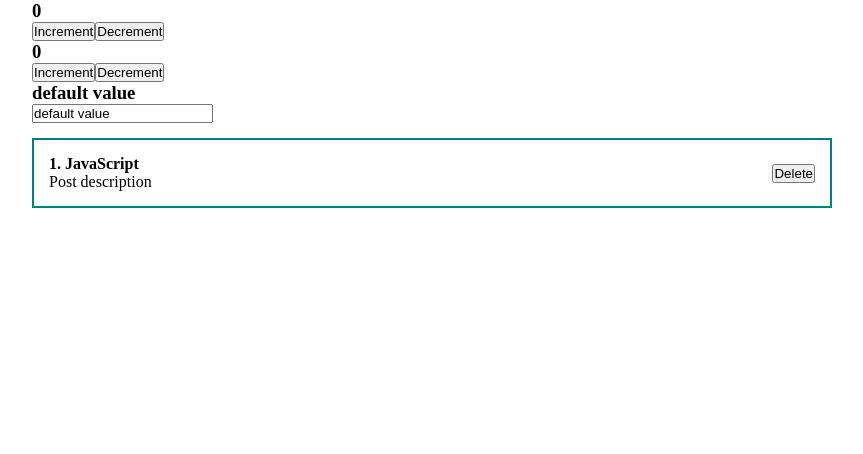
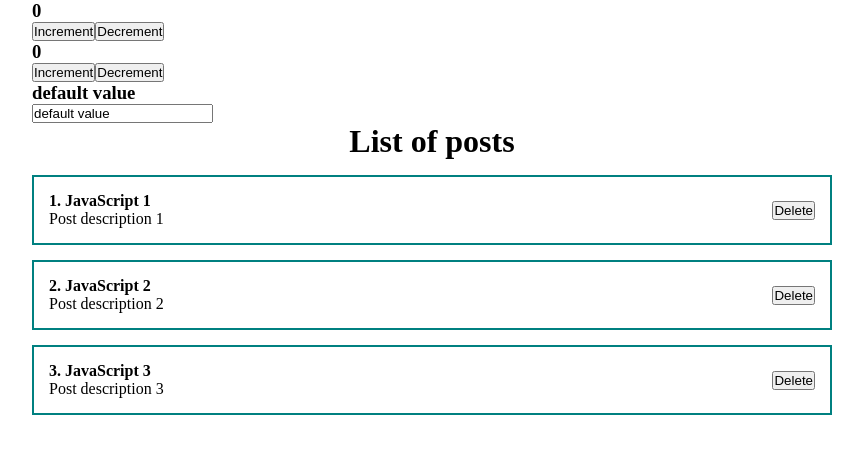
Before and after one commit to vitalik-prog/ulbi-fundamental, a React (Create React App) app: page / in a window 1280 px wide. Shown: the top 454 px of the page, without its empty margins (208-1071 px from the left). Built offline with nearby package versions, Linux system fonts and the light colour scheme.

Commit message:
+ map for posts

```diff
--- a/src/App.js
+++ b/src/App.js
@@ -1,13 +1,22 @@
-import { Counter, Input, ClassCounter, Post } from './components'
+import { useState } from "react";
+import { Counter, Input, ClassCounter, PostList } from './components'
 import './App.css'
 
 function App() {
+
+  const [posts, setPosts] = useState([
+    {id: 1, title: 'JavaScript 1', body: 'Post description 1'},
+    {id: 2, title: 'JavaScript 2', body: 'Post description 2'},
+    {id: 3, title: 'JavaScript 3', body: 'Post description 3'}
+  ])
+
+
   return (
     <div className="App">
       <Counter />
       <ClassCounter />
       <Input />
-      <Post post={{id: 1, title: 'JavaScript', body: 'Post description'}}/>
+      <PostList posts={posts} title={'List of posts'} />
     </div>
   );
 }
--- a/src/components/index.js
+++ b/src/components/index.js
@@ -1,4 +1,4 @@
 export { default as Counter } from './counters/Counter'
 export { default as ClassCounter } from './counters/ClassCounter'
 export { default as Input } from './input/Input'
-export { default as Post } from './post/PostItem'
+export { default as PostList } from './post/PostList'
--- a/src/components/post/PostItem.jsx
+++ b/src/components/post/PostItem.jsx
@@ -1,6 +1,6 @@
 import styles from './styles.module.css';
 
-const Post = (props) => {
+const PostItem = (props) => {
 
   return (
     <div className={styles.post}>
@@ -17,4 +17,4 @@ const Post = (props) => {
   );
 }
 
-export default Post;
+export default PostItem;
--- /dev/null
+++ b/src/components/post/PostList.jsx
@@ -0,0 +1,13 @@
+import PostItem from './PostItem';
+import styles from './styles.module.css';
+
+const PostList = ({posts, title}) => {
+  return (
+    <>
+      <h1 className={styles.h1}>{title}</h1>
+      {posts.map(post => <PostItem post={post} key={post.id}/>)}
+    </>
+  );
+}
+
+export default PostList;
--- a/src/components/post/styles.module.css
+++ b/src/components/post/styles.module.css
@@ -6,3 +6,7 @@
   justify-content: space-between;
   align-items: center;
 }
+
+.h1 {
+  text-align: center;
+}
```
